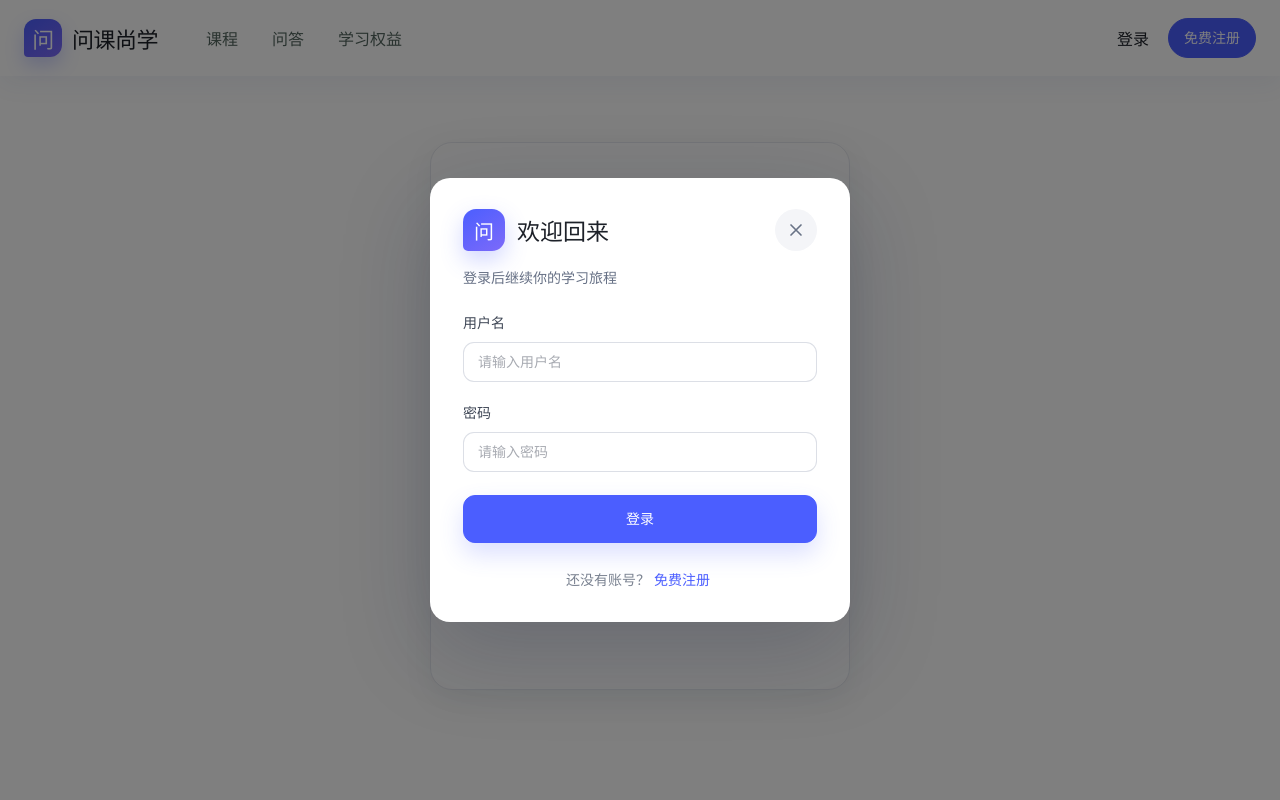
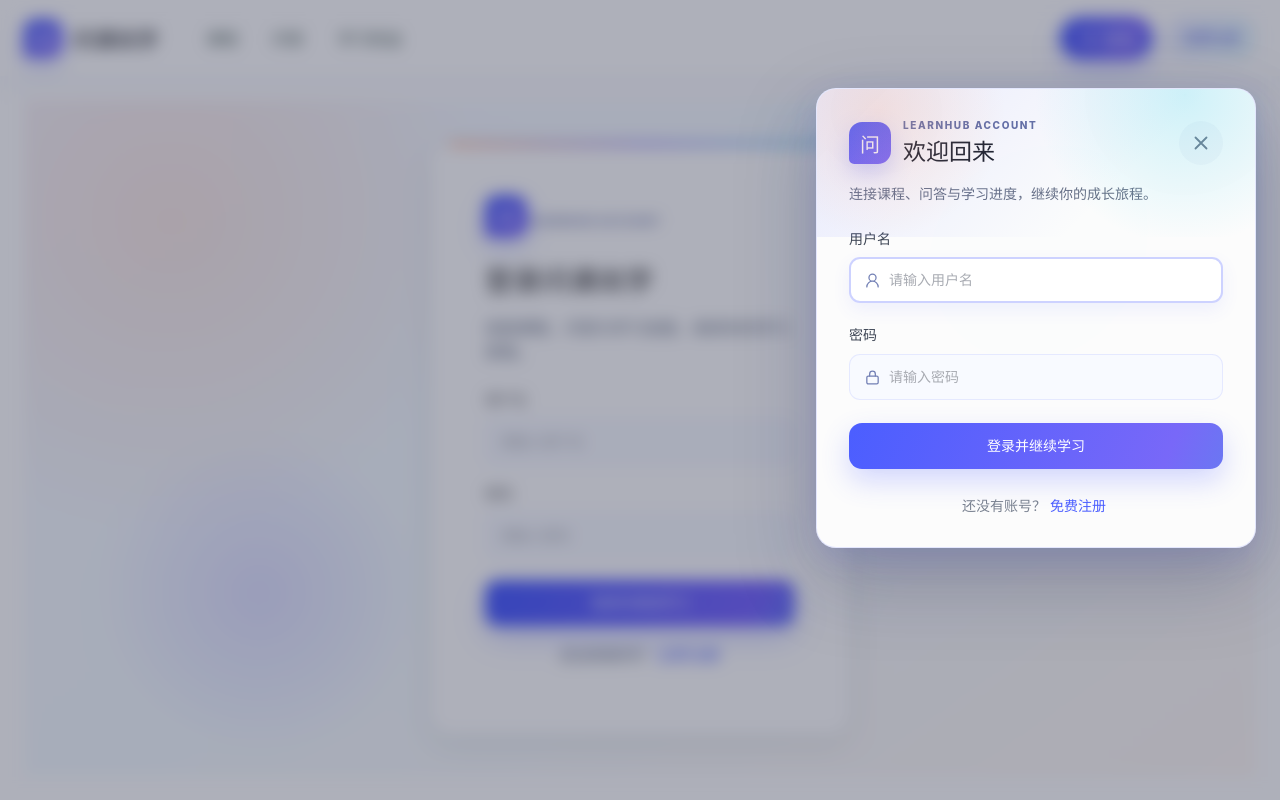
Before and after one commit to zzy486346/LearnHub, a Vue app in the folder learnhub-web/: page /login in a window 1280 px wide. Both pictures are taken after a click on the button "登录". Shown: the top 800 px of the page. Built offline with nearby package versions, Linux system fonts and the light colour scheme; no server answers.

Commit message:
feat: 优化渐变登录入口与弹窗动效

```diff
--- a/learnhub-web/src/components/AppHeader.vue
+++ b/learnhub-web/src/components/AppHeader.vue
@@ -1,5 +1,5 @@
 <script setup lang="ts">
-import { onMounted, ref } from 'vue'
+import { nextTick, onMounted, ref } from 'vue'
 import { useRouter } from 'vue-router'
 import { useAuthStore } from '@/stores/auth'
 import LoginDialog from '@/components/LoginDialog.vue'
@@ -8,6 +8,7 @@ const auth = useAuthStore()
 const router = useRouter()
 const mobileOpen = ref(false)
 const loginDialogOpen = ref(false)
+let lastLoginTrigger: HTMLElement | null = null
 onMounted(() => auth.fetchMe().catch(() => undefined))
 
 async function logout() {
@@ -20,9 +21,15 @@ function closeMenu() {
   mobileOpen.value = false
 }
 
-function openLogin() {
+function openLogin(event?: MouseEvent) {
   mobileOpen.value = false
+  lastLoginTrigger = event?.currentTarget as HTMLElement | null
   loginDialogOpen.value = true
+}
+
+async function restoreLoginFocus() {
+  await nextTick()
+  lastLoginTrigger?.focus()
 }
 </script>
 
@@ -46,8 +53,11 @@ function openLogin() {
           <el-button text @click="logout">退出</el-button>
       </template>
       <template v-else>
-          <button type="button" class="login-link" @click="openLogin">登录</button>
-          <el-button type="primary" round @click="router.push('/register')">免费注册</el-button>
+          <button type="button" class="login-link" aria-haspopup="dialog" :aria-expanded="loginDialogOpen" @click="openLogin($event)">
+            <svg viewBox="0 0 24 24" aria-hidden="true"><path d="M15 3h4a2 2 0 0 1 2 2v14a2 2 0 0 1-2 2h-4M10 17l5-5-5-5M15 12H3" /></svg>
+            <span>登录</span>
+          </button>
+          <el-button class="register-link" round @click="router.push('/register')">免费注册</el-button>
       </template>
       </div>
       <button class="menu-toggle" type="button" :aria-expanded="mobileOpen" aria-controls="mobile-navigation" aria-label="切换导航菜单" @click="mobileOpen = !mobileOpen">
@@ -60,8 +70,8 @@ function openLogin() {
       <RouterLink to="/coupons" @click="closeMenu">学习权益</RouterLink>
       <RouterLink v-if="auth.authenticated" to="/profile" @click="closeMenu">个人中心</RouterLink>
       <RouterLink v-if="auth.isAdmin" to="/admin" @click="closeMenu">管理后台</RouterLink>
-      <button v-if="!auth.authenticated" type="button" @click="openLogin">登录</button>
+      <button v-if="!auth.authenticated" type="button" :aria-expanded="loginDialogOpen" aria-haspopup="dialog" @click="openLogin($event)">登录</button>
     </nav>
-    <LoginDialog v-model="loginDialogOpen" />
+    <LoginDialog v-model="loginDialogOpen" @closed="restoreLoginFocus" />
   </header>
 </template>
--- a/learnhub-web/src/components/LoginDialog.vue
+++ b/learnhub-web/src/components/LoginDialog.vue
@@ -1,10 +1,11 @@
 <script setup lang="ts">
-import { reactive, ref } from 'vue'
+import { nextTick, reactive, ref } from 'vue'
 import { useRoute, useRouter } from 'vue-router'
 import { ElMessage } from 'element-plus'
 import { useAuthStore } from '@/stores/auth'
 
 const visible = defineModel<boolean>({ required: true })
+const emit = defineEmits<{ closed: [] }>()
 const form = reactive({ username: '', password: '' })
 const submitting = ref(false)
 const auth = useAuthStore()
@@ -40,35 +41,53 @@ function goRegister() {
 function resetForm() {
   if (!submitting.value) Object.assign(form, { username: '', password: '' })
 }
+
+function handleClosed() {
+  resetForm()
+  emit('closed')
+}
+
+async function focusUsername() {
+  await nextTick()
+  document.querySelector<HTMLInputElement>('.login-dialog input')?.focus()
+}
 </script>
 
 <template>
   <el-dialog
     v-model="visible"
     class="login-dialog"
-    width="min(420px, calc(100vw - 32px))"
-    align-center
+    modal-class="login-dialog-overlay"
+    width="min(440px, calc(100vw - 32px))"
     append-to-body
     destroy-on-close
     :show-close="false"
-    aria-label="登录问课尚学"
-    @closed="resetForm"
+    :close-on-click-modal="!submitting"
+    :close-on-press-escape="!submitting"
+    aria-labelledby="login-dialog-title"
+    @opened="focusUsername"
+    @closed="handleClosed"
   >
+    <div class="login-dialog-aurora" aria-hidden="true"><span></span><span></span><span></span></div>
     <div class="login-dialog-head">
-      <div class="login-dialog-brand"><span>问</span><strong>欢迎回来</strong></div>
+      <div class="login-dialog-brand"><span>问</span><div><small>LEARNHUB ACCOUNT</small><strong id="login-dialog-title">欢迎回来</strong></div></div>
       <button type="button" class="dialog-close" aria-label="关闭登录窗口" @click="visible = false">
         <svg viewBox="0 0 24 24" aria-hidden="true"><path d="m6 6 12 12M18 6 6 18" /></svg>
       </button>
     </div>
-    <p class="login-dialog-copy">登录后继续你的学习旅程</p>
-    <el-form label-position="top" @keyup.enter="submit">
+    <p class="login-dialog-copy">连接课程、问答与学习进度，继续你的成长旅程。</p>
+    <el-form label-position="top" @submit.prevent="submit">
       <el-form-item label="用户名">
-        <el-input v-model="form.username" size="large" autocomplete="username" placeholder="请输入用户名" autofocus />
+        <el-input v-model="form.username" size="large" autocomplete="username" placeholder="请输入用户名">
+          <template #prefix><svg class="input-icon" viewBox="0 0 24 24" aria-hidden="true"><path d="M20 21a8 8 0 0 0-16 0M12 13a5 5 0 1 0 0-10 5 5 0 0 0 0 10Z" /></svg></template>
+        </el-input>
       </el-form-item>
       <el-form-item label="密码">
-        <el-input v-model="form.password" type="password" show-password size="large" autocomplete="current-password" placeholder="请输入密码" />
+        <el-input v-model="form.password" type="password" show-password size="large" autocomplete="current-password" placeholder="请输入密码">
+          <template #prefix><svg class="input-icon" viewBox="0 0 24 24" aria-hidden="true"><rect x="4" y="10" width="16" height="11" rx="2"/><path d="M8 10V7a4 4 0 0 1 8 0v3" /></svg></template>
+        </el-input>
       </el-form-item>
-      <el-button type="primary" size="large" :loading="submitting" class="full dialog-submit" @click="submit">登录</el-button>
+      <el-button type="primary" native-type="submit" size="large" :loading="submitting" class="full dialog-submit"><span>登录并继续学习</span></el-button>
     </el-form>
     <p class="login-dialog-footer">还没有账号？<button type="button" @click="goRegister">免费注册</button></p>
   </el-dialog>
--- a/learnhub-web/src/styles/main.css
+++ b/learnhub-web/src/styles/main.css
@@ -252,3 +252,291 @@ body { color:var(--ink); background:#fff; }
 @media (max-width:560px) {
   .question-detail-card { padding:28px 22px; border-radius:20px; }.question-detail-card h1 { font-size:30px; }.question-meta { flex-direction:column; }.answer-card { padding:22px; }
 }
+/* Login experience: gradient entry, spatial dialog motion, and richer surfaces. */
+.login-link {
+  display: inline-flex;
+  align-items: center;
+  justify-content: center;
+  gap: 8px;
+  min-height: 44px;
+  padding: 0 18px;
+  border: 1px solid rgba(255, 255, 255, .72);
+  border-radius: 999px;
+  color: #fff;
+  background: linear-gradient(112deg, #4b5eff 0%, #7868f8 46%, #28bfd8 100%);
+  background-size: 180% 100%;
+  box-shadow: 0 10px 24px rgba(75, 94, 255, .24), inset 0 1px 0 rgba(255, 255, 255, .28);
+  font-weight: 700;
+  cursor: pointer;
+  transition: transform .24s ease, box-shadow .24s ease, background-position .35s ease;
+}
+
+.login-link svg {
+  width: 17px;
+  height: 17px;
+  fill: none;
+  stroke: currentColor;
+  stroke-width: 2;
+  stroke-linecap: round;
+  stroke-linejoin: round;
+  transition: transform .24s ease;
+}
+
+.login-link:hover {
+  color: #fff;
+  background-position: 100% 0;
+  box-shadow: 0 14px 30px rgba(75, 94, 255, .3), 0 4px 14px rgba(40, 191, 216, .18);
+  transform: translateY(-2px);
+}
+
+.login-link:hover svg { transform: translateX(2px); }
+.login-link:active { transform: translateY(0) scale(.98); }
+
+.login-link:focus-visible {
+  outline: 3px solid rgba(99, 215, 239, .42);
+  outline-offset: 3px;
+}
+
+.register-link.el-button {
+  min-height: 44px;
+  border-color: rgba(75, 94, 255, .2);
+  color: #4251d8;
+  background: linear-gradient(120deg, rgba(75, 94, 255, .1), rgba(99, 215, 239, .14));
+  box-shadow: none;
+  transition: transform .24s ease, border-color .24s ease, box-shadow .24s ease;
+}
+
+.register-link.el-button:hover {
+  border-color: rgba(75, 94, 255, .42);
+  color: #3444d3;
+  background: linear-gradient(120deg, rgba(75, 94, 255, .14), rgba(99, 215, 239, .2));
+  box-shadow: 0 8px 20px rgba(75, 94, 255, .12);
+  transform: translateY(-1px);
+}
+
+.login-dialog-overlay.el-overlay {
+  background: rgba(19, 25, 54, .34) !important;
+  backdrop-filter: blur(8px) saturate(1.08);
+}
+
+.login-dialog-overlay .el-overlay-dialog {
+  display: flex;
+  align-items: flex-start;
+  justify-content: flex-end;
+  box-sizing: border-box;
+  padding: 88px max(24px, calc((100vw - 1240px) / 2));
+  overflow-y: auto;
+}
+
+.login-dialog.el-dialog {
+  position: relative;
+  overflow: hidden;
+  margin: 0;
+  padding: 0;
+  border: 1px solid rgba(75, 94, 255, .14);
+  border-radius: 24px;
+  background: rgba(255, 255, 255, .97);
+  box-shadow: 0 30px 80px rgba(25, 32, 82, .25), 0 10px 30px rgba(75, 94, 255, .12);
+  transform-origin: top right;
+}
+
+.login-dialog-overlay.dialog-fade-enter-active { transition: opacity .28s ease-out; }
+.login-dialog-overlay.dialog-fade-leave-active { transition: opacity .2s ease-in; }
+
+.login-dialog-overlay.dialog-fade-enter-active .login-dialog,
+.login-dialog-overlay.dialog-fade-leave-active .login-dialog {
+  animation: none !important;
+  transition: opacity .28s ease, transform .38s cubic-bezier(.22, 1, .36, 1), filter .28s ease;
+}
+
+.login-dialog-overlay.dialog-fade-leave-active .login-dialog { transition-duration: .2s; }
+
+.login-dialog-overlay.dialog-fade-enter-from .login-dialog {
+  opacity: 0;
+  filter: blur(3px);
+  transform: translate3d(42px, -28px, 0) scale(.96);
+}
+
+.login-dialog-overlay.dialog-fade-leave-to .login-dialog {
+  opacity: 0;
+  transform: translate3d(24px, -16px, 0) scale(.98);
+}
+
+.login-dialog-aurora {
+  position: absolute;
+  inset: 0 0 auto;
+  height: 148px;
+  pointer-events: none;
+  background:
+    radial-gradient(circle at 14% 15%, rgba(255, 155, 101, .2), transparent 32%),
+    radial-gradient(circle at 84% 4%, rgba(99, 215, 239, .3), transparent 38%),
+    linear-gradient(135deg, rgba(75, 94, 255, .12), rgba(255, 255, 255, 0) 68%);
+}
+
+.login-dialog .el-dialog__header,
+.login-dialog .el-dialog__body {
+  position: relative;
+  z-index: 1;
+}
+
+.login-dialog-brand > div,
+.login-page-brand > div {
+  display: grid;
+  gap: 2px;
+}
+
+.login-dialog-brand small,
+.login-page-brand small {
+  color: #6570a2;
+  font-size: 10px;
+  font-weight: 800;
+  letter-spacing: .16em;
+}
+
+.login-dialog .el-input__wrapper,
+.login-page-card .el-input__wrapper {
+  min-height: 46px;
+  border-radius: 13px;
+  background: rgba(248, 250, 255, .9);
+  box-shadow: 0 0 0 1px rgba(75, 94, 255, .1) inset;
+  transition: box-shadow .24s ease, background-color .24s ease, transform .24s ease;
+}
+
+.login-dialog .el-input__wrapper:hover,
+.login-page-card .el-input__wrapper:hover {
+  box-shadow: 0 0 0 1px rgba(75, 94, 255, .25) inset;
+}
+
+.login-dialog .el-input__wrapper.is-focus,
+.login-page-card .el-input__wrapper.is-focus {
+  background: #fff;
+  box-shadow: 0 0 0 2px rgba(75, 94, 255, .28) inset, 0 7px 18px rgba(75, 94, 255, .08);
+  transform: translateY(-1px);
+}
+
+.input-icon {
+  width: 17px;
+  height: 17px;
+  fill: none;
+  stroke: currentColor;
+  stroke-width: 1.8;
+  stroke-linecap: round;
+  stroke-linejoin: round;
+  color: #7380b5;
+}
+
+.login-dialog .dialog-close {
+  width: 44px;
+  height: 44px;
+}
+
+.dialog-submit.el-button {
+  width: 100%;
+  min-height: 46px;
+  border: 0;
+  border-radius: 13px;
+  background: linear-gradient(112deg, #4b5eff 0%, #7868f8 48%, #28bfd8 100%);
+  background-size: 180% 100%;
+  box-shadow: 0 12px 28px rgba(75, 94, 255, .24);
+  font-weight: 750;
+  transition: transform .24s ease, box-shadow .24s ease, background-position .35s ease;
+}
+
+.dialog-submit.el-button:hover,
+.dialog-submit.el-button:focus-visible {
+  background-position: 100% 0;
+  box-shadow: 0 16px 32px rgba(75, 94, 255, .3), 0 5px 16px rgba(40, 191, 216, .15);
+  transform: translateY(-2px);
+}
+
+.dialog-submit.el-button:active { transform: translateY(0) scale(.99); }
+
+.login-page {
+  position: relative;
+  isolation: isolate;
+  overflow: hidden;
+  background:
+    radial-gradient(circle at 12% 18%, rgba(255, 155, 101, .16), transparent 26%),
+    radial-gradient(circle at 88% 14%, rgba(99, 215, 239, .22), transparent 30%),
+    linear-gradient(145deg, #f7f8ff 0%, #f5fbff 48%, #fff9f5 100%);
+}
+
+.login-page-orb {
+  position: absolute;
+  z-index: -1;
+  width: 320px;
+  height: 320px;
+  border-radius: 50%;
+  filter: blur(3px);
+  opacity: .7;
+  animation: login-orb-drift 8s ease-in-out infinite alternate;
+}
+
+.login-page-orb-one {
+  top: 5%;
+  right: 8%;
+  background: radial-gradient(circle, rgba(99, 215, 239, .34), transparent 68%);
+}
+
+.login-page-orb-two {
+  bottom: 2%;
+  left: 5%;
+  background: radial-gradient(circle, rgba(120, 104, 248, .23), transparent 70%);
+  animation-delay: -3s;
+}
+
+@keyframes login-orb-drift {
+  to { transform: translate3d(18px, -14px, 0) scale(1.05); }
+}
+
+.login-page-card {
+  position: relative;
+  border-color: rgba(75, 94, 255, .12);
+  background: rgba(255, 255, 255, .92);
+  box-shadow: 0 28px 70px rgba(42, 51, 104, .16);
+  backdrop-filter: blur(16px);
+}
+
+.login-page-card::before {
+  position: absolute;
+  inset: 0 18px auto;
+  height: 3px;
+  border-radius: 0 0 999px 999px;
+  background: linear-gradient(90deg, #ff9b65, #7868f8 52%, #63d7ef);
+  content: '';
+}
+
+@media (max-width: 800px) {
+  .login-dialog-overlay .el-overlay-dialog {
+    padding: 78px 14px 18px;
+  }
+
+  .login-dialog.el-dialog {
+    width: min(440px, calc(100vw - 28px)) !important;
+    max-height: calc(100dvh - 96px);
+    overflow-y: auto;
+  }
+}
+
+@media (max-width: 560px) {
+  .header-actions .login-link { display: none; }
+}
+
+@media (prefers-reduced-motion: reduce) {
+  .login-link,
+  .login-link svg,
+  .register-link.el-button,
+  .dialog-submit.el-button,
+  .login-dialog-overlay,
+  .login-dialog-overlay .login-dialog,
+  .login-page-orb {
+    animation: none !important;
+    transition-duration: .01ms !important;
+  }
+
+  .login-dialog-overlay.dialog-fade-enter-from .login-dialog,
+  .login-dialog-overlay.dialog-fade-leave-to .login-dialog {
+    filter: none;
+    transform: none;
+  }
+}
--- a/learnhub-web/src/views/LoginView.vue
+++ b/learnhub-web/src/views/LoginView.vue
@@ -23,11 +23,12 @@ async function submit() {
 
 <template>
   <section class="login-page">
-    <el-card class="auth-card login-page-card"><div class="login-page-brand"><span>问</span></div><h2>登录问课尚学</h2><p class="muted">继续你的学习旅程</p>
-      <el-form label-position="top" @keyup.enter="submit">
+    <div class="login-page-orb login-page-orb-one" aria-hidden="true"></div><div class="login-page-orb login-page-orb-two" aria-hidden="true"></div>
+    <el-card class="auth-card login-page-card"><div class="login-page-brand"><span>问</span><small>LEARNHUB ACCOUNT</small></div><h2>登录问课尚学</h2><p class="muted">连接课程、问答与学习进度，继续你的学习旅程。</p>
+      <el-form label-position="top" @submit.prevent="submit">
         <el-form-item label="用户名"><el-input v-model="form.username" size="large" autocomplete="username" placeholder="请输入用户名" /></el-form-item>
         <el-form-item label="密码"><el-input v-model="form.password" type="password" show-password size="large" autocomplete="current-password" placeholder="请输入密码" /></el-form-item>
-        <el-button type="primary" size="large" :loading="submitting" class="full" @click="submit">登录</el-button>
+        <el-button type="primary" native-type="submit" size="large" :loading="submitting" class="full dialog-submit">登录并继续学习</el-button>
       </el-form><p class="center muted">还没有账号？<RouterLink to="/register">立即注册</RouterLink></p>
     </el-card>
   </section>
```
